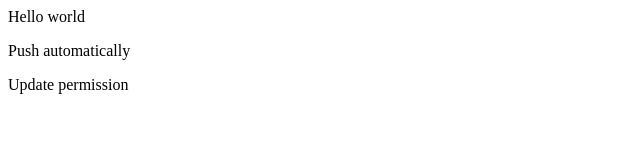
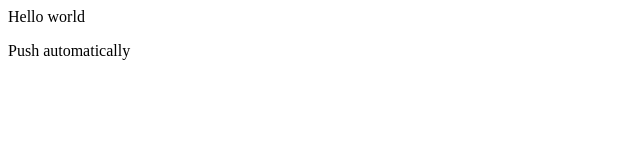
Before and after one commit to sonuram553/practice-git, a plain HTML site: page index.html in a window 1280 px wide. Shown: the whole page, without its empty margins (0-640 px from the left). Drawn offline with Linux system fonts and the light colour scheme.

Commit message:
Revert "Post commit hook"
This reverts commit c2bdb9ed325f5bff888235adae06b250f9e0434c.

```diff
--- a/index.html
+++ b/index.html
@@ -1,3 +1,2 @@
 <p>Hello world</p>
 <p>Push automatically</p>
-<p>Update permission</p>
```
